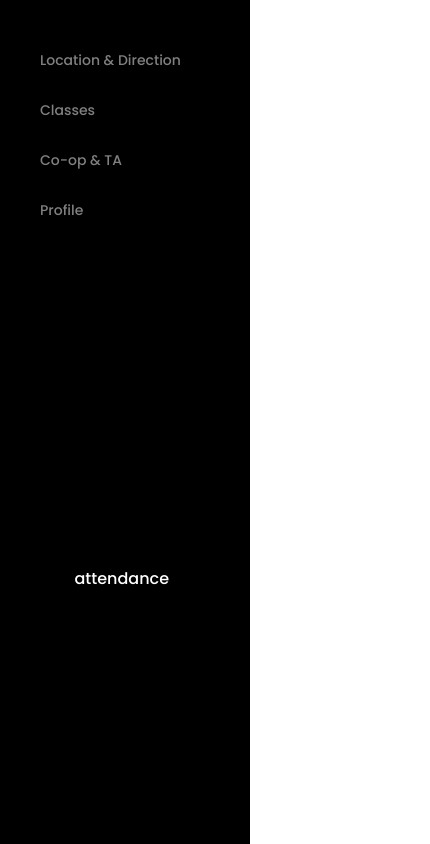
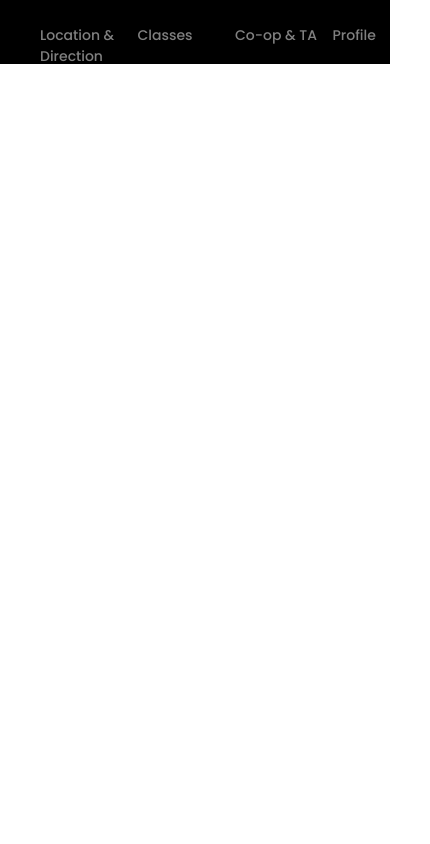
Before and after one commit to kubilaycakmak/attendence-frontend, a React (Create React App) app: page / in a window 390 px wide. Shown: the whole page, 430 px wide, since content can reach past the window. Built offline with nearby package versions, Linux system fonts and the light colour scheme.

Commit message:
mobile part of sidebar

```diff
--- a/src/component/Sidebar/Sidebar.module.scss
+++ b/src/component/Sidebar/Sidebar.module.scss
@@ -18,10 +18,6 @@
   color: gray;
   margin-top: 50px;
   position: relative;
-
-  #active {
-    color: white !important;
-  }
 
   .row {
     width: 100%;
@@ -51,3 +47,24 @@ p {
   border: 0.3px solid rgba(0, 0, 0, 0.6);
   text-shadow: 0px 4px 4px rgba(0, 0, 0, 0.15);
 }
+@media screen and (max-width: 768px) {
+  .Sidebar {
+    width: 100%;
+    height: 64px;
+    left: 0px;
+    position: relative;
+  }
+
+  .SidebarList {
+    display: flex;
+    flex-direction: row;
+    position: absolute;
+    top: -32px;
+    align-items: center;
+    justify-content: center;
+  }
+
+  p {
+    display: none;
+  }
+}
```
